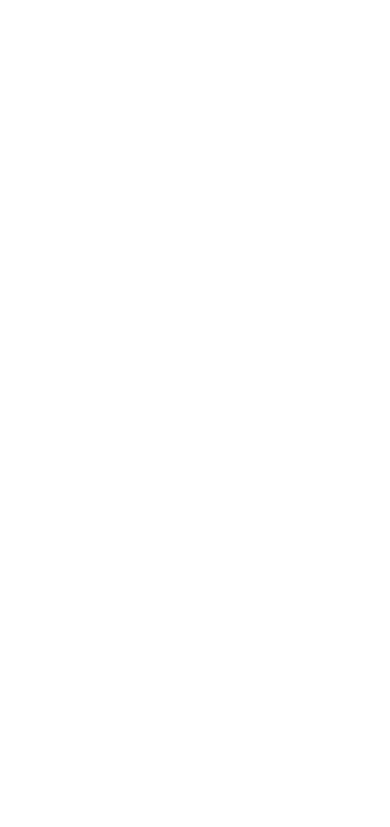
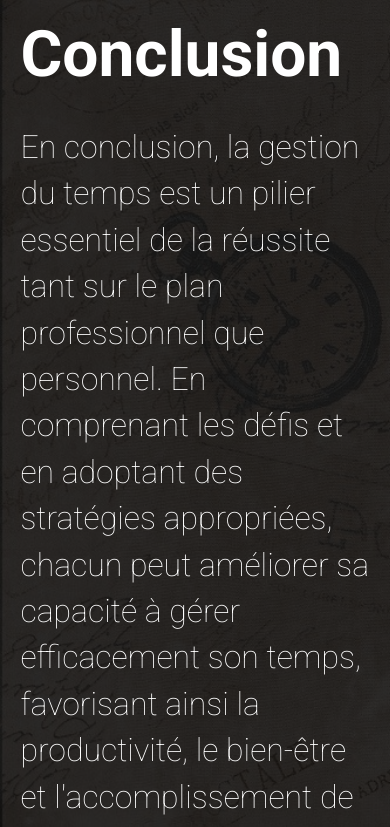
Before and after one commit to YounesseSo/time_management, a React (Vite) app: page /conclusion in a window 390 px wide. Before the commit this address had no page. Shown: the top 827 px of the page. Built offline with nearby package versions, Linux system fonts and the light colour scheme.

Commit message:
Add Conclusion page + make some pages responsive

```diff
--- a/src/App.jsx
+++ b/src/App.jsx
@@ -6,6 +6,7 @@ import PartOne from './pages/PartOne/PartOne';
 import 'aos/dist/aos.css';
 import AOS from 'aos';
 import PartTwo from './pages/PartTwo/PartTwo';
+import Conclusion from './pages/Conclusion/Conclusion';
 AOS.init({
   offset:200,
   delay:50,
@@ -21,6 +22,8 @@ function App() {
           <Route path='/intro' element={<Intro/>} />
           <Route path='/part-1' element={<PartOne/>} />
           <Route path='/part-2' element={<PartTwo/>} />
+          <Route path='/conclusion' element={<Conclusion/>} />
+
         </Routes>
       </BrowserRouter>
     </>
--- a/src/components/BottomNavigation/BottomNavigation.module.css
+++ b/src/components/BottomNavigation/BottomNavigation.module.css
@@ -1,5 +1,7 @@
 .container {
     margin-top: 5rem;
+    flex-wrap: wrap;
+    gap: 2rem;
     display: flex;
     justify-content: space-between;
 
--- /dev/null
+++ b/src/pages/Conclusion/Conclusion.jsx
@@ -0,0 +1,23 @@
+import styles from './Conclusion.module.css'
+import BottomNavigation from '../../components/BottomNavigation/BottomNavigation'
+
+export default function Conclusion() {
+  return (
+    <div className={styles.container} >
+
+    <div className={styles.wrapper} data-aos="fade-right">
+      <h1 className={styles.title}>Conclusion</h1>
+      <div className={styles.body}>
+          <p>
+          En conclusion, la gestion du temps est un pilier essentiel de la réussite tant sur le plan professionnel que personnel. En comprenant les défis et en adoptant des stratégies appropriées, chacun peut améliorer sa capacité à gérer efficacement son temps, favorisant ainsi la productivité, le bien-être et l'accomplissement de ses objectifs.
+          </p>
+      </div>
+
+      <BottomNavigation previous={{path:'/part-3' , name:'Les methodes de gestion du temps'}} next={{path:'/' , name:'Acceuil'}}/>
+    </div>
+
+
+  </div>
+
+  )
+}
--- /dev/null
+++ b/src/pages/Conclusion/Conclusion.module.css
@@ -0,0 +1,29 @@
+
+.container{
+    min-height: 100svh;
+    padding: 1px;
+    background: url('/background-1398819_1280.jpg') rgba(0, 0, 0, .8);
+    background-size: cover;
+    background-blend-mode: multiply;
+}
+
+.wrapper{
+    width: 90%;
+    height: 100%;
+    margin: 0 auto;
+    .title{
+        color: white;
+        font-size: 4rem;
+        margin-top: 1rem;
+    }
+    .body{
+        color: white;
+        font-weight: 200;
+        font-size: 2rem;
+        line-height: 2.9rem;
+        margin-top: 2rem;
+        p{
+            max-width: 900px;
+        }
+    }
+}
--- a/src/pages/Home/Home.jsx
+++ b/src/pages/Home/Home.jsx
@@ -30,7 +30,7 @@ export default function Home() {
             <Link to='/intro' className={styles.btn} role="button" data-aos='fade-right'>Introduction</Link>
             <Link to='/part-1' className={styles.btn} role="button" data-aos='fade-left'>L'importance de gestion du temps</Link>
             <Link to='/part-2' className={styles.btn} role="button" data-aos='fade-right'>Les défis de la gestion du temps</Link>
-            <Link to='/part-3'className={styles.btn} role="button" data-aos='fade-left'>Les methodes de gestion du temps</Link>
+            <Link to='/part-3' className={styles.btn} role="button" data-aos='fade-left'>Les methodes de gestion du temps</Link>
             <Link to='/conclusion' className={styles.btn} role="button" data-aos='fade-right'>Conclusion</Link>
           </div>
 
--- a/src/pages/Home/Home.module.css
+++ b/src/pages/Home/Home.module.css
@@ -73,15 +73,19 @@
 
 
 .plan_container{
-    height: 90svh;
-    /* background-image: url('background-1398819_1280.jpg'); */
+    height: 100svh;
+    padding: 1px;
+    @media (max-width:700px) {
+      height: 120svh;
+    }
+
     .plan{
       max-width: 700px;
       display: flex;
       flex-direction: column;
-      margin: 0 auto;
+      margin:  auto;
       margin-top: 5rem;
-      gap: 4rem;
+      gap: 2rem;
       @media (max-width:700px) {
         width: 90%;
       }
--- a/src/pages/PartOne/PartOne.module.css
+++ b/src/pages/PartOne/PartOne.module.css
@@ -17,6 +17,10 @@
         color: white;
         font-size: 3rem;
         margin-top: 1rem;
+
+        @media (max-width:700px) {
+            font-size: 2rem;
+        }
     }
 
 
@@ -26,12 +30,19 @@
     border-left: solid 1px white;
     padding-left: 2rem;
     margin-top: 4rem;
+    @media (max-width:700px) {
+        border-left: none;
+        padding-left: 0;
+    }
+
     .title_section{
         width: fit-content;
         line-height: 2rem;
         font-size: 1.5rem;
         color: white;
         position: relative;
+
+
     }
 
    .body_section{
@@ -39,14 +50,23 @@
         font-weight: 200;
         line-height: 2.9rem;
         margin-top: 1rem;
+        display: flex;
+        gap: 1rem;
+        @media (max-width:700px) {
+            flex-direction: column;
+        }
+
         p{
-            margin-top: 1rem;
             font-size: 1.9rem;
             max-width: 900px;
         }
 
         .image{
-            max-width: 800px;
+            width:40%;
+            object-fit: cover;
+            @media (max-width:700px) {
+                width: 100%;
+            }
         }
    }
 
--- a/src/pages/PartTwo/PartTwo.module.css
+++ b/src/pages/PartTwo/PartTwo.module.css
@@ -17,6 +17,10 @@
         color: white;
         font-size: 3rem;
         margin-top: 1rem;
+
+        @media (max-width:700px) {
+            font-size: 2rem;
+        }
     }
 
 
@@ -26,6 +30,10 @@
     border-left: solid 1px white;
     padding-left: 2rem;
     margin-top: 4rem;
+    @media (max-width:700px) {
+        border-left: none;
+        padding-left: 0;
+    }
     .title_section{
         width: fit-content;
         line-height: 2rem;
@@ -39,15 +47,23 @@
         font-weight: 200;
         line-height: 2.9rem;
         margin-top: 1rem;
+        display: flex;
+        gap: 1rem;
+        @media (max-width:700px) {
+            flex-direction: column;
+        }
         p{
             font-size: 1.9rem;
-            margin-top: 1rem;
             max-width: 900px;
         }
 
 
         .image{
-            max-width: 800px;
+            width:40%;
+            object-fit: cover;
+            @media (max-width:700px) {
+                width: 100%;
+            }
         }
    }
 
```
